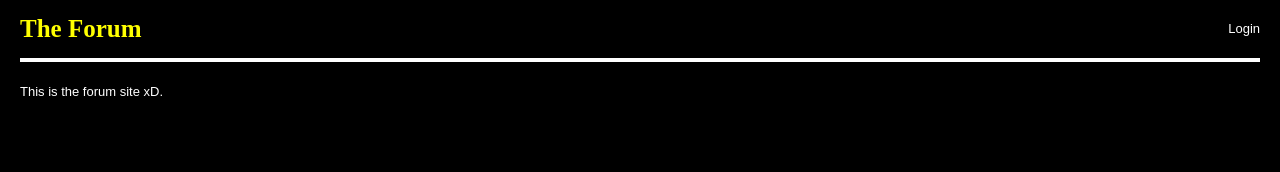
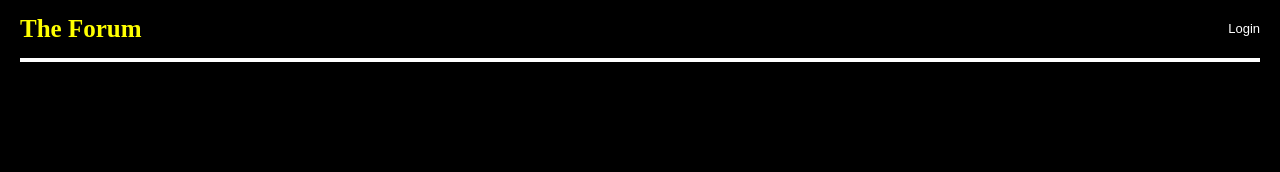
Before and after one commit to flooyd/forum, a SvelteKit app: page / in a window 1280 px wide. Shown: the top 172 px of the page. Built offline with nearby package versions, Linux system fonts and the light colour scheme.

Commit message:
remove intro message

```diff
--- a/src/routes/+page.svelte
+++ b/src/routes/+page.svelte
@@ -36,7 +36,6 @@
 	};
 </script>
 
-This is the forum site xD.
 {#if $user && ready}
 	<div class="toolbar">
 		<button on:click={() => ($createThreadModal = true)}>Create Thread</button>
```
